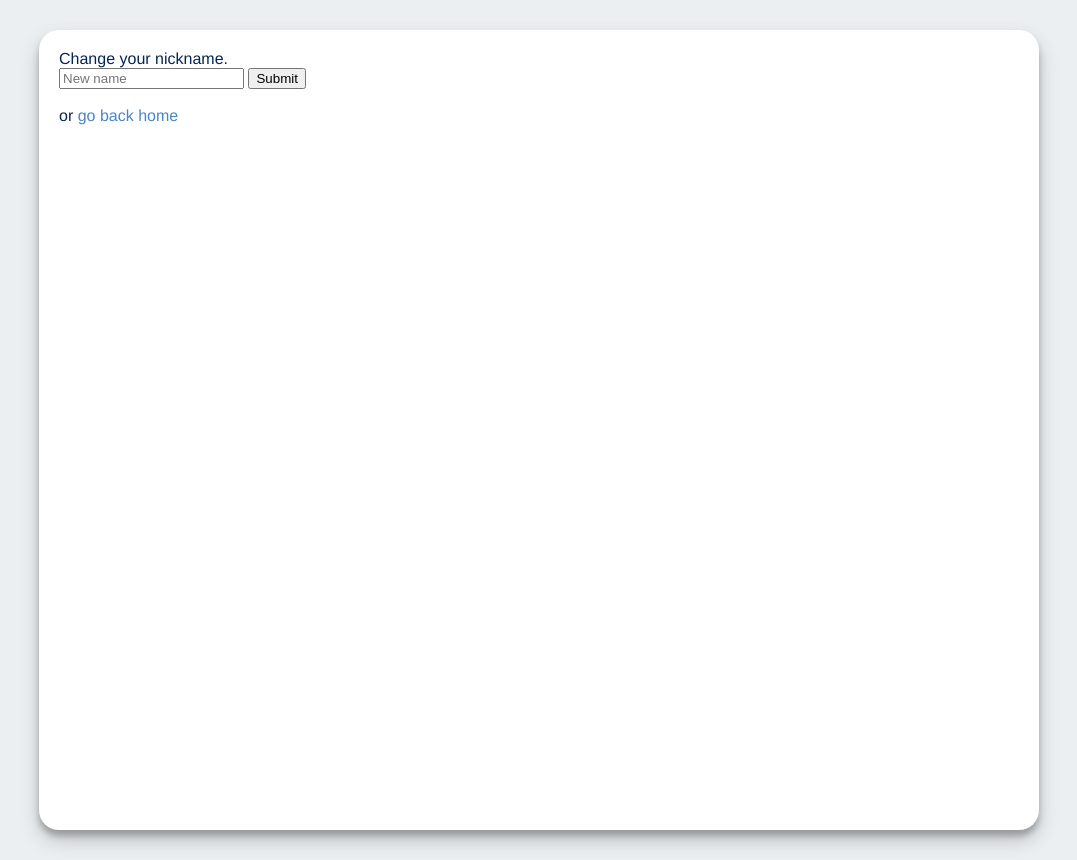
After one commit to jl6017/CU-database-project, a Flask app: page /namechange.html in a window 1280 px wide. The commit adds this page. Shown: the whole page, without its empty margins (101-1178 px from the left). Run offline with Flask 2, Linux system fonts and the light colour scheme; the visitor is signed in with stand-in values (Sample User, id 1).

Commit message:
Added namechange functionality, added redirects to index/home from forms.

```diff
--- a/server.py
+++ b/server.py
@@ -4,10 +4,8 @@ from sqlalchemy.pool import NullPool
 from flask import Flask, request, render_template, g, redirect, Response, session, abort, url_for
 import flask_login
 
-
 app = Flask(__name__, instance_relative_config=True)
 app.secret_key = 'secret'
-
 
 DB_USER = 'jl6017'
 DB_PASS = 'jl6017'
@@ -17,6 +15,7 @@ engine = create_engine(DB_URI)
 
 login_manager = flask_login.LoginManager()
 login_manager.init_app(app)
+
 
 class User(flask_login.UserMixin):
 
@@ -45,37 +44,38 @@ def user_loader(email):
     FROM Users
     WHERE email='{email}'
     """).fetchone()
-    user = User(info[0],info[1],info[2])
+    user = User(info[0], info[1], info[2])
     user.id = email
     return user
 
 
 @app.before_request
 def before_request():
-  """
+    """
   This function is run at the beginning of every web request
   (every time you enter an address in the web browser).
   We use it to setup a database connection that can be used throughout the request
   The variable g is globally accessible
   """
-  try:
-    g.conn = engine.connect()
-  except:
-    print("uh oh, problem connecting to database")
-    import traceback; traceback.print_exc()
-    g.conn = None
+    try:
+        g.conn = engine.connect()
+    except:
+        print("uh oh, problem connecting to database")
+        import traceback;
+        traceback.print_exc()
+        g.conn = None
 
 
 @app.teardown_request
 def teardown_request(exception):
-  """
+    """
   At the end of the web request, this makes sure to close the database connection.
   If you don't the database could run out of memory!
   """
-  try:
-    g.conn.close()
-  except Exception as e:
-    pass
+    try:
+        g.conn.close()
+    except Exception as e:
+        pass
 
 
 @app.route('/')
@@ -87,9 +87,12 @@ def start():
 def index():
     return render_template('index.html')
 
-@app.route('/backtoindex.html',methods=['GET',])
+
+@app.route('/backtoindex.html', methods=['GET', ])
 def backtoindex():
     return render_template('backtoindex.html', message=request.args.get('message'))
+
+
 @app.route('/login.html', methods=['GET', 'POST'])
 def login():
     if request.method == 'POST':
@@ -105,7 +108,7 @@ def login():
 
         if check is None:
             message = "Login failed. Invalid credentials."
-            return redirect(url_for('login', message = message))
+            return redirect(url_for('login', message=message))
         name = check[1]
 
         info = g.conn.execute(f"""
@@ -139,19 +142,19 @@ def register():
             message = "Registration failed. Email already exists."
             return redirect(url_for('backtoindex', message=message))
 
-        uid = g.conn.execute("""SELECT MAX(uid) as max FROM Users LIMIT 1""").fetchone()[0]+1
+        uid = g.conn.execute("""SELECT MAX(uid) as max FROM Users LIMIT 1""").fetchone()[0] + 1
         engine.execute(f"""
         INSERT INTO Users(uid, nickname, email, password)
         VALUES ({uid},'{entered_name}','{entered_email}','{entered_password}')"""
                        )
 
         message = "Registration successful."
-        return redirect(url_for('backtoindex',message=message))
+        return redirect(url_for('backtoindex', message=message))
 
     return render_template('register.html')
 
 
-@app.route('/contacts.html', methods=['GET',])
+@app.route('/contacts.html', methods=['GET', ])
 @flask_login.login_required
 def contacts():
     uid = get_uid()
@@ -162,7 +165,7 @@ def contacts():
     """).fetchone()
 
     if contlist_id is None:
-        contlist_id = g.conn.execute("""SELECT MAX(contlist_id) FROM manage2_contlists""").fetchone()[0]+1
+        contlist_id = g.conn.execute("""SELECT MAX(contlist_id) FROM manage2_contlists""").fetchone()[0] + 1
         engine.execute(f"""
         INSERT INTO manage2_contlists VALUES ({uid}, {contlist_id})
         """)
@@ -184,17 +187,20 @@ def contacts():
 
     return render_template('contacts.html', contacts=contacts)
 
-@app.route('/chatlist.html',methods=['GET',])
+
+@app.route('/chatlist.html', methods=['GET', ])
 @flask_login.login_required
 def chatlist():
     return render_template(chatlist)
 
-@app.route('/home.html', methods=['GET',])
+
+@app.route('/home.html', methods=['GET', ])
 @flask_login.login_required
 def home():
     return render_template('home.html', name=flask_login.current_user.nickname)
 
-@app.route('/addcontact.html', methods=['GET','POST'])
+
+@app.route('/addcontact.html', methods=['GET', 'POST'])
 @flask_login.login_required
 def addcontact():
     if request.method == 'POST':
@@ -209,7 +215,7 @@ def addcontact():
         """).fetchone()
         if email_exists is None:
             message = 'Email does not exist, or other error occurred.'
-            return redirect(url_for('backtohome',message=message))
+            return redirect(url_for('backtohome', message=message))
         cont_uid = email_exists[1]
 
         engine.execute(f"""
@@ -217,11 +223,12 @@ def addcontact():
         ON CONFLICT DO NOTHING
         """)
         message = 'Added contact.'
-        return redirect(url_for('backtohome', message = message))
+        return redirect(url_for('backtohome', message=message))
     return render_template('addcontact.html')
 
 
-@app.route('/backtohome.html', methods=['GET',])
+@app.route('/backtohome.html', methods=['GET', ])
+@flask_login.login_required
 def backtohome():
     return render_template('backtohome.html', message=request.args.get('message'))
 
@@ -241,11 +248,15 @@ def deletecontact():
         WHERE email = '{email}'
         """).fetchone()
 
+        if cont_id is None:
+            return redirect(url_for('backtohome', message="Can't delete a contact that doesn't exist!"))
 
         engine.execute(f"""
         DELETE FROM contain_contacts
         WHERE uid = {uid} AND contlist_id = {contlist_id} AND cont_id = {cont_id[0]}
         """)
+
+        return redirect(url_for('backtohome', message="Contact deleted."))
 
     cont_ids = g.conn.execute(f"""
     SELECT cont_id
@@ -264,12 +275,30 @@ def deletecontact():
     return render_template('deletecontact.html', contacts=contacts)
 
 
+@app.route('/namechange.html', methods=['GET', 'POST'])
+@flask_login.login_required
+def namechange():
+    if request.method == 'POST':
+        name = request.form.get('name')
+        uid = get_uid()
+
+        engine.execute(f"""
+        UPDATE Users
+        SET nickname = '{name}'
+        WHERE uid = {uid}
+        """)
+
+        return redirect(url_for('backtohome', message="Name change successful."))
+    return render_template('namechange.html')
+
+
 def get_uid():
     return g.conn.execute(f"""
     SELECT uid
     FROM Users
     WHERE email='{flask_login.current_user.id}'
     """).fetchone()[0]
+
 
 def get_contlist_id():
     return g.conn.execute(f"""
--- a/templates/addcontact.html
+++ b/templates/addcontact.html
@@ -6,5 +6,6 @@
        <input type="email" name="email" placeholder="Email" required="required">
     </label>
         <input type="submit" value="Add contact">
-</form>
+</form><br>
+or <a href="home.html">go back home</a>
 {% endblock %}
--- a/templates/chatlist.html
+++ b/templates/chatlist.html
@@ -1,8 +1,8 @@
 {% extends 'base.html' %}
 {% block content %}
 <h1>Chatlist</h1>
-<a href="addchat.html">Add chatroom</a>
-<a href="deletechat.html">Delete chatroom</a>
+<a href="addchatroom.html">Add chatroom</a>
+<a href="deletechatroom.html">Delete chatroom</a>
 {% for chat in chatlist%}
 <br>
 {% endfor %}
--- a/templates/contacts.html
+++ b/templates/contacts.html
@@ -2,7 +2,9 @@
 {% block content %}
 <h1>Contacts</h1>
 <a href="addcontact.html">Add Contact</a><br>
-<a href="deletecontact.html">Delete Contact</a><br><br>
+<a href="deletecontact.html">Delete Contact</a><br>
+<a href="home.html">Back</a><br>
+<br>
 
 {% for contact in contacts %}
 Nickname: {{contact[0]}}<br>
--- a/templates/deletecontact.html
+++ b/templates/deletecontact.html
@@ -1,5 +1,6 @@
 {% extends 'base.html' %}
 {% block content %}
+<h1>Delete Contact</h1>
 <form method="POST" action="deletecontact.html">
     <label>
         <select name="contact">
@@ -9,5 +10,6 @@
         </select>
         <input type="submit" value="Delete contact">
     </label>
-</form>
+</form><br>
+or <a href="home.html">go back home</a>
 {% endblock %}
--- a/templates/home.html
+++ b/templates/home.html
@@ -1,6 +1,7 @@
 {% extends 'base.html' %}
 {%block content%}
 <h1>Hello, {{name}}</h1>
+Change your <a href="namechange.html">nickname</a><br>
 View or edit your <a href="contacts.html">contacts</a>.<br>
 View or edit your <a href="chatlist.html">chatlist</a>
 
--- a/templates/login.html
+++ b/templates/login.html
@@ -10,5 +10,6 @@
         <input type="password" name="password" placeholder="Password" required="required"><br><br>
     </label>
     <input type="submit" value="Log in">
-</form></div>
+</form></div><br>
+<a href="index.html">Go back</a>
 {% endblock %}
--- /dev/null
+++ b/templates/namechange.html
@@ -0,0 +1,11 @@
+{% extends 'base.html' %}
+{% block content %}
+Change your nickname.
+<form action="namechange.html" method="POST">
+    <label>
+        <input type="text" name="name" placeholder="New name">
+    </label>
+    <input type="submit" placeholder="Change name">
+</form><br>
+or <a href="home.html">go back home</a>
+{% endblock %}
--- a/templates/register.html
+++ b/templates/register.html
@@ -13,5 +13,6 @@
         <input type="password" name="password" placeholder="Password"><br><br>
     </label>
     <input type="submit" value="Register">
-</form></div>
+</form></div><br>
+<a href="index.html">Go back</a>
 {% endblock %}
```
Also changed, not shown: templates/addchat.html (deleted), templates/addchatroom.html (added).
